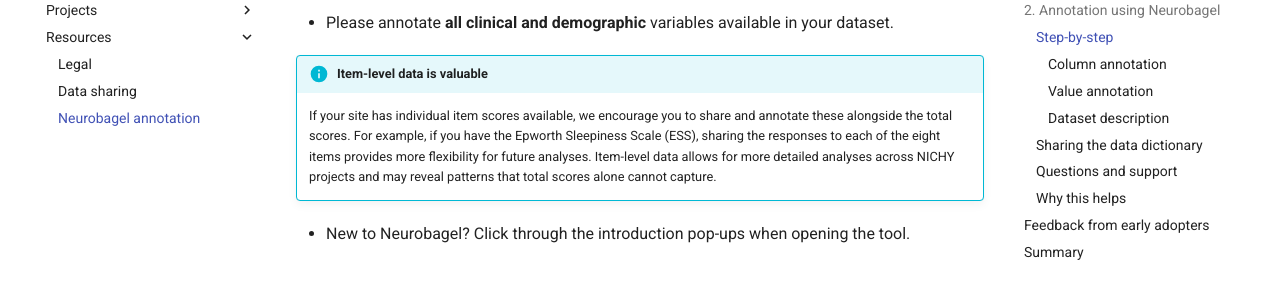
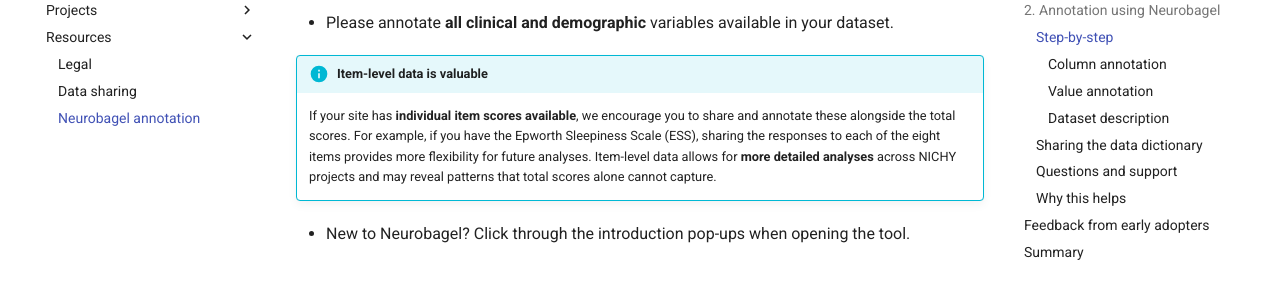
Before and after one commit to nichy-consortium/nichy, an MkDocs documentation site: the page built from docs/resources/how_to_guides/Neurobagel_data_annotation.md, in a window 1280 px wide and 900 px high, scrolled down 1554 px. Shown: the part 152-452 px from the top of the window. Built offline with MkDocs 1.6.1 and Material for MkDocs 9.7.7, drawn with Linux system fonts in a browser that asks for light colours; some of the changed text lies outside the part shown.

Commit message:
Update Neurobagel_data_annotation.md

```diff
--- a/docs/resources/how_to_guides/Neurobagel_data_annotation.md
+++ b/docs/resources/how_to_guides/Neurobagel_data_annotation.md
@@ -12,7 +12,7 @@
 NICHY has compiled a curated list of variables relevant to central disorders of hypersomnolence. The list covers key domains including demographics, clinical profiling, medication use, (comorbid) diagnoses, validated questionnaires, specialized sleep assessments (PSG, MSLT, actigraphy), and fluid biomarkers.
 
 !!! info "Expanding our NICHY variable list"
-    We are still developing our NICHY variable list. If your site collects variables that other NICHY sites may also have, and that could be valuable for current or future NICHY projects, please provide suggestions to add them in the second tab of the spreadsheet.
+    We are still developing our NICHY variable list. If your site collects variables that other NICHY sites may also have, and that could be valuable for current or future NICHY projects, **please provide suggestions to add them in the second tab of the spreadsheet**.
 
 **Check out the NICHY variable list [here!](https://docs.google.com/spreadsheets/d/1ubx4VcJ8pq8DuKaEKq4oYcD3IZ0A9W9TB_aDn3oyLqE/edit?gid=0#gid=0)**
 
@@ -35,7 +35,7 @@
 - Please annotate **all clinical and demographic** variables available in your dataset.
 
 !!! info "Item-level data is valuable"
-    If your site has individual item scores available, we encourage you to share and annotate these alongside the total scores. For example, if you have the Epworth Sleepiness Scale (ESS), sharing the responses to each of the eight items provides more flexibility for future analyses. Item-level data allows for more detailed analyses across NICHY projects and may reveal patterns that total scores alone cannot capture.
+    If your site has **individual item scores available**, we encourage you to share and annotate these alongside the total scores. For example, if you have the Epworth Sleepiness Scale (ESS), sharing the responses to each of the eight items provides more flexibility for future analyses. Item-level data allows for **more detailed analyses** across NICHY projects and may reveal patterns that total scores alone cannot capture.
 
 - New to Neurobagel? Click through the introduction pop-ups when opening the tool.
 
```
